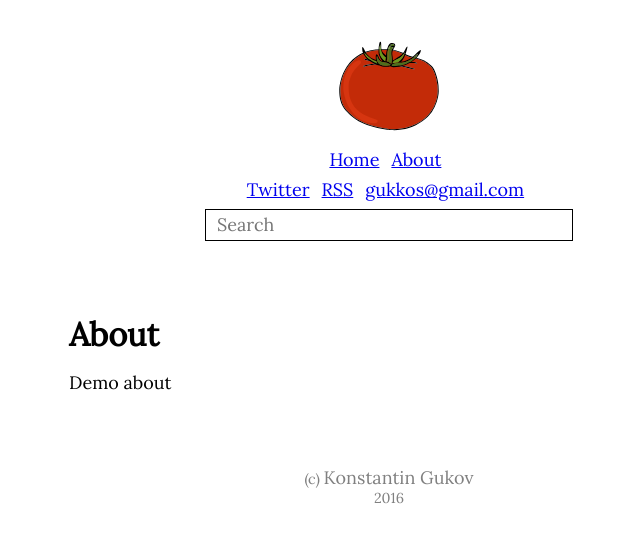
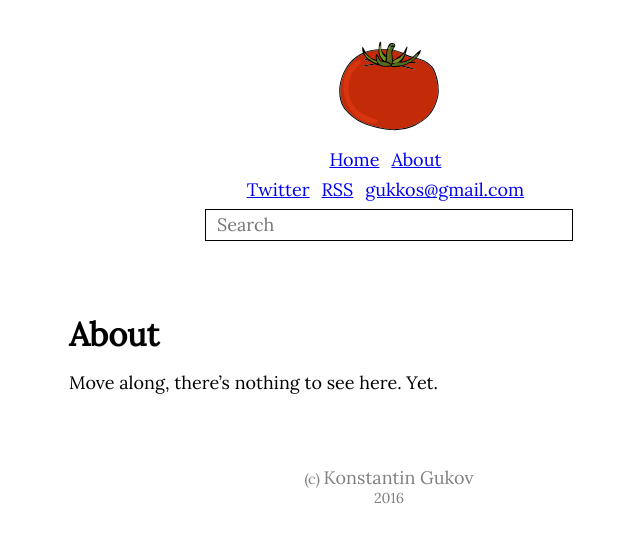
Before and after one commit to gukoff/blog, a Jekyll site: the page built from static/about.md, in a window 1280 px wide. Shown: the top 543 px of the page, without its empty margins (251-891 px from the left). Built offline with Jekyll 4.4.1, drawn with Linux system fonts in a browser that asks for light colours.

Commit message:
random things

```diff
--- a/index.html
+++ b/index.html
@@ -1,6 +1,6 @@
 ---
 layout: default
-title: "256 Bloghacks Demo"
+title: "Demo title"
 description: |
   This blog is a demo based on the '256 Bloghacks' book by Yegor Bugayenko.
 keywords:
--- a/static/about.md
+++ b/static/about.md
@@ -11,4 +11,4 @@
   - 256 bloghacks
 ---
 
-Demo about
+Move along, there's nothing to see here. Yet.
```
Also changed, not shown: README.md (deleted).
